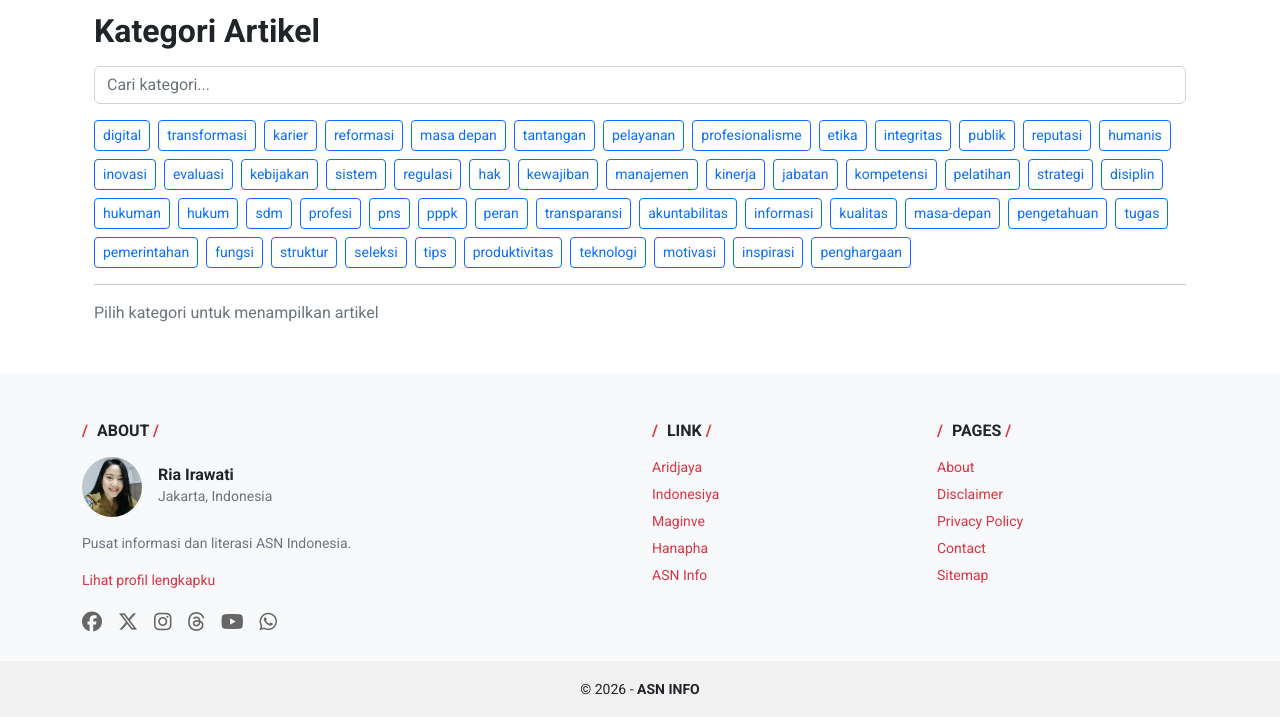
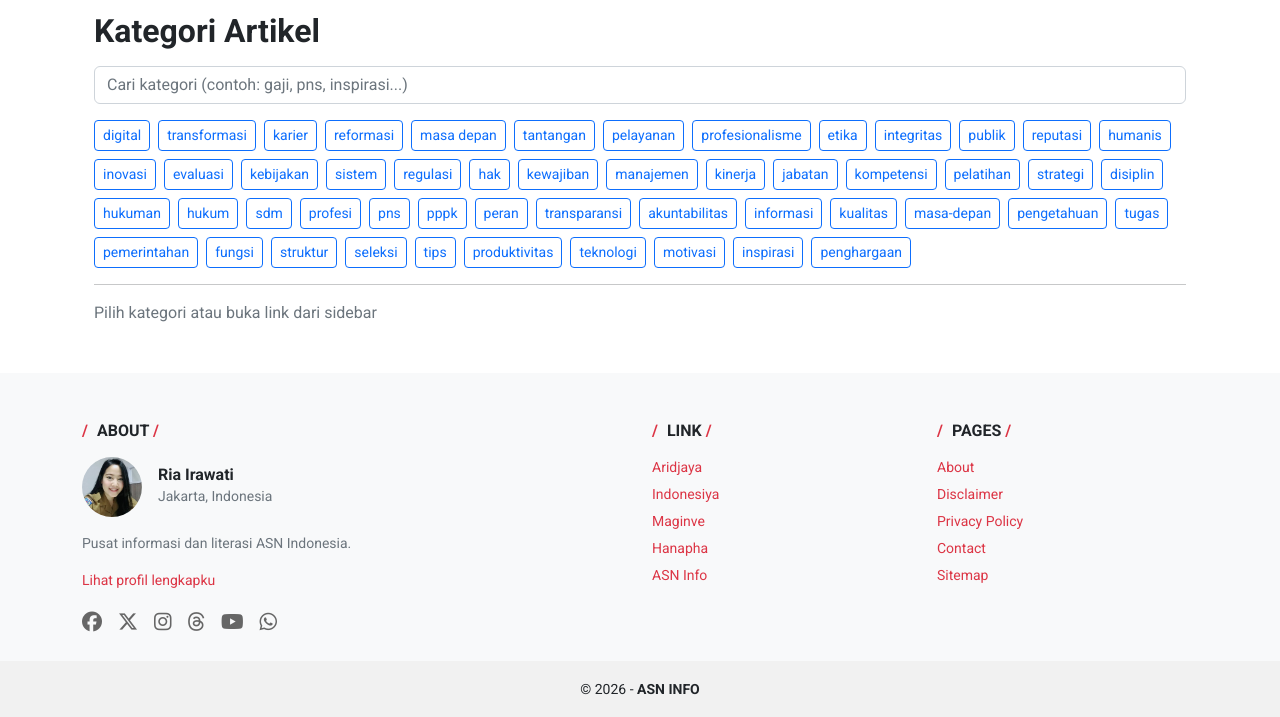
Before and after one commit to asninfoh/asninfoh.github.io, a Jekyll site: the page built from categories/index.html, in a window 1280 px wide and 956 px high, cut to the strip 239-956 px from the top of the window. Built offline with Jekyll 4.4.1, drawn with Linux system fonts in a browser that asks for light colours; some of the changed lines change nothing that is shown.

Commit message:
Update index.html

```diff
--- a/categories/index.html
+++ b/categories/index.html
@@ -8,17 +8,17 @@
 
   <h2 class="fw-bold mb-3">Kategori Artikel</h2>
 
-  <!-- SEARCH -->
+  <!-- SEARCH KATEGORI -->
   <input id="catSearch"
          class="form-control mb-3"
-         placeholder="Cari kategori...">
+         placeholder="Cari kategori (contoh: gaji, pns, inspirasi...)">
 
   <!-- BUTTON KATEGORI -->
   <div class="d-flex flex-wrap gap-2 mb-3">
 
     {% for category in site.categories %}
       <button class="btn btn-sm btn-outline-primary"
-              onclick="showCat('{{ category[0] | slugify }}')">
+              onclick="location.hash='{{ category[0] | slugify }}'; showCat('{{ category[0] | slugify }}')">
         {{ category[0] }}
       </button>
     {% endfor %}
@@ -27,13 +27,14 @@
 
   <hr>
 
-  <!-- OUTPUT (SAMA SEPERTI INDEX) -->
+  <!-- OUTPUT POST -->
   <div id="postList">
-    <p class="text-muted">Pilih kategori untuk menampilkan artikel</p>
+    <p class="text-muted">Pilih kategori atau buka link dari sidebar</p>
   </div>
 
 </div>
 
+<!-- DATA KATEGORI -->
 <script>
 const CAT_DATA = {
   {% for category in site.categories %}
@@ -49,13 +50,13 @@
   {% endfor %}
 };
 
-// TAMPILKAN SEPERTI HOMEPAGE
+// TAMPILKAN POST (SEPERTI INDEX)
 function showCat(cat) {
-  const posts = CAT_DATA[cat] || [];
+  const posts = CAT_DATA[cat];
 
-  if (posts.length === 0) {
+  if (!posts) {
     document.getElementById("postList").innerHTML =
-      "<p class='text-danger'>Tidak ada postingan</p>";
+      "<p class='text-danger'>Kategori tidak ditemukan</p>";
     return;
   }
 
@@ -74,12 +75,10 @@
         </div>` : ""}
 
         <div class="flex-grow-1">
-
           <a href="${p.url}"
              class="text-dark text-decoration-none fw-semibold d-block">
             ${p.title}
           </a>
-
         </div>
 
       </div>
@@ -115,7 +114,8 @@
             </div>` : ""}
 
             <div class="flex-grow-1">
-              <a href="${p.url}" class="text-dark text-decoration-none fw-semibold d-block">
+              <a href="${p.url}"
+                 class="text-dark text-decoration-none fw-semibold d-block">
                 ${p.title}
               </a>
             </div>
@@ -130,9 +130,9 @@
     found ? html : "<p class='text-danger'>Kategori tidak ditemukan</p>";
 });
 
-// AUTO LOAD dari sidebar (#gaji, dll)
+// AUTO LOAD DARI URL (#inspirasi)
 window.addEventListener("load", function () {
-  const hash = window.location.hash.replace("#", "");
+  const hash = window.location.hash.replace("#", "").toLowerCase();
 
   if (hash && CAT_DATA[hash]) {
     showCat(hash);
```
